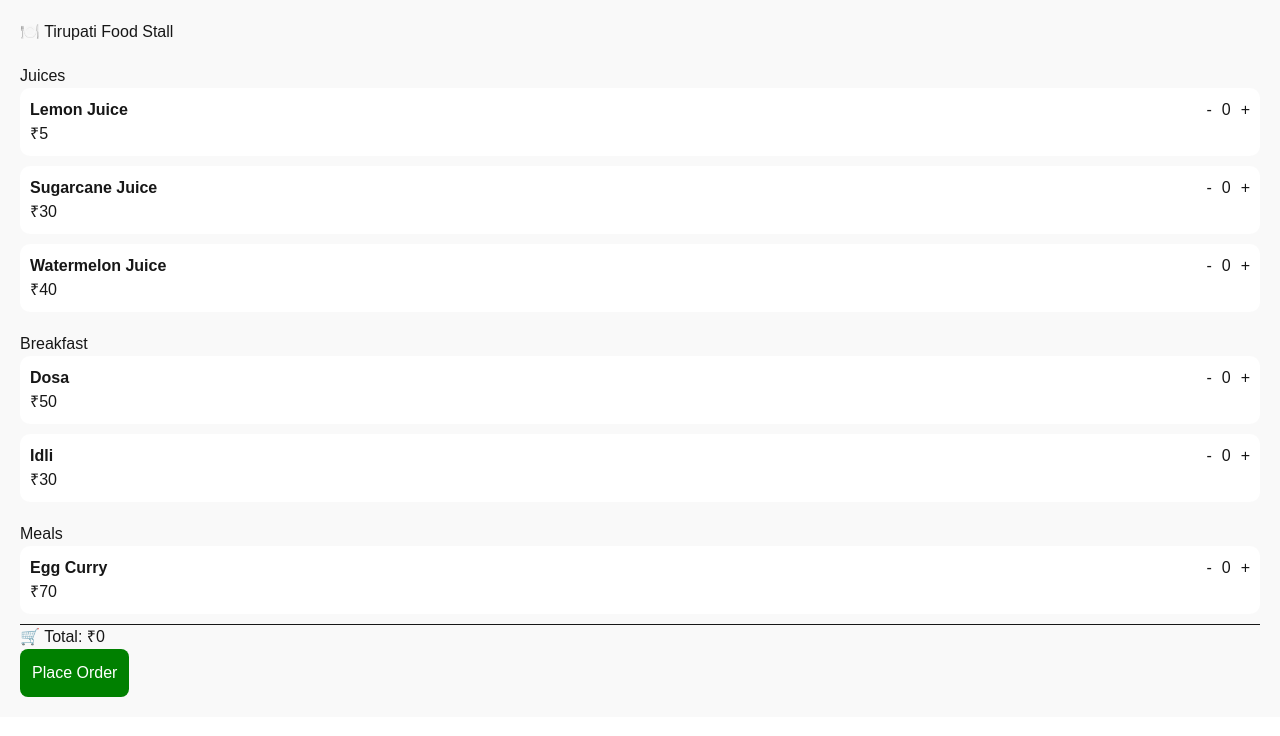
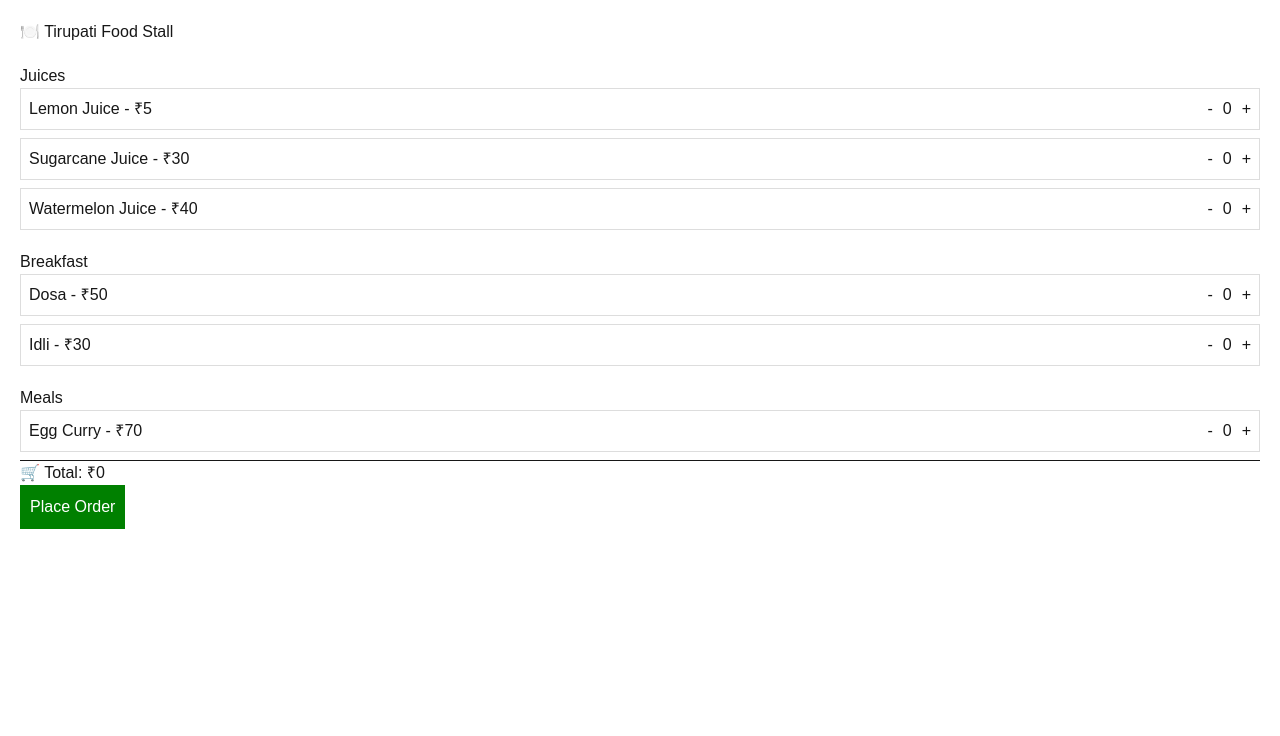
Before and after one commit to Aravind-Krishna-Siva/tirupati-food-app, a Next.js app: page / in a window 1280 px wide. Shown: the top 736 px of the page. Built offline with nearby package versions, Linux system fonts and the light colour scheme.

Commit message:
updated food menu UI with payment system

```diff
--- a/src/app/page.js
+++ b/src/app/page.js
@@ -22,71 +22,68 @@ export default function Home() {
   const name = "Tirupati Food Stall";
 
   const [cart, setCart] = useState({});
-  const [orderActive, setOrderActive] = useState(false);
+  const [orderPlaced, setOrderPlaced] = useState(false);
+  const [paid, setPaid] = useState(false);
   const [token, setToken] = useState(null);
 
-  // ADD ITEM
+  // add item
   const addItem = (item) => {
+    setCart((prev) => ({
+      ...prev,
+      [item.name]: prev[item.name]
+        ? { ...item, qty: prev[item.name].qty + 1 }
+        : { ...item, qty: 1 }
+    }));
+  };
+
+  // remove item
+  const removeItem = (name) => {
     setCart((prev) => {
-      const existing = prev[item.name];
-      return {
-        ...prev,
-        [item.name]: existing
-          ? { ...existing, qty: existing.qty + 1 }
-          : { ...item, qty: 1 }
-      };
+      const copy = { ...prev };
+      if (!copy[name]) return prev;
+
+      if (copy[name].qty === 1) {
+        delete copy[name];
+      } else {
+        copy[name].qty -= 1;
+      }
+      return copy;
     });
   };
 
-  // REMOVE ITEM
-  const removeItem = (name) => {
-    setCart((prev) => {
-      const existing = prev[name];
-      if (!existing) return prev;
-
-      if (existing.qty === 1) {
-        const updated = { ...prev };
-        delete updated[name];
-        return updated;
-      }
-
-      return {
-        ...prev,
-        [name]: { ...existing, qty: existing.qty - 1 }
-      };
-    });
-  };
-
-  // TOTAL
+  // total
   const total = Object.values(cart).reduce(
     (sum, item) => sum + item.price * item.qty,
     0
   );
 
-  // START ORDER
+  // place order
   const placeOrder = () => {
     if (Object.keys(cart).length === 0) return;
-    setOrderActive(true);
+    setOrderPlaced(true);
   };
 
-  // UPI LINK
-  const upiLink = `upi://pay?pa=${upiId}&pn=${name}&am=${total}&cu=INR`;
-
-  // PAYMENT CONFIRM
-  const confirmPayment = () => {
+  // generate token after payment
+  const generateToken = () => {
     setToken("TIR" + Math.floor(1000 + Math.random() * 9000));
     setCart({});
-    setOrderActive(false);
+    setOrderPlaced(false);
+    setPaid(false);
   };
 
+  // UPI QR (static, reliable)
+  const upiQR =
+    `https://api.qrserver.com/v1/create-qr-code/?size=200x200&data=` +
+    `upi://pay?pa=${upiId}&pn=${name}&am=${total}&cu=INR`;
+
   return (
-    <div style={{ padding: 20, fontFamily: "Arial", background: "#f9f9f9" }}>
+    <div style={{ padding: 20, fontFamily: "Arial" }}>
       <h1>🍽️ Tirupati Food Stall</h1>
 
       {/* MENU */}
-      {Object.entries(menu).map(([category, items]) => (
-        <div key={category} style={{ marginTop: 20 }}>
-          <h2>{category}</h2>
+      {Object.entries(menu).map(([cat, items]) => (
+        <div key={cat} style={{ marginTop: 20 }}>
+          <h2>{cat}</h2>
 
           {items.map((item) => (
             <div
@@ -94,16 +91,14 @@ export default function Home() {
               style={{
                 display: "flex",
                 justifyContent: "space-between",
-                background: "#fff",
-                padding: 10,
-                marginBottom: 10,
-                borderRadius: 10
+                marginBottom: 8,
+                padding: 8,
+                border: "1px solid #ddd"
               }}
             >
-              <div>
-                <b>{item.name}</b>
-                <div>₹{item.price}</div>
-              </div>
+              <span>
+                {item.name} - ₹{item.price}
+              </span>
 
               <div>
                 <button onClick={() => removeItem(item.name)}>-</button>
@@ -119,66 +114,52 @@ export default function Home() {
 
       <hr />
 
-      {/* TOTAL */}
       <h2>🛒 Total: ₹{total}</h2>
 
-      {/* PLACE ORDER */}
       <button
         onClick={placeOrder}
-        style={{
-          padding: 12,
-          background: "green",
-          color: "white",
-          border: "none",
-          borderRadius: 8
-        }}
+        style={{ padding: 10, background: "green", color: "white" }}
       >
         Place Order
       </button>
 
       {/* PAYMENT SECTION */}
-      {orderActive && (
-        <div style={{ marginTop: 20, background: "#fff", padding: 15 }}>
+      {orderPlaced && (
+        <div style={{ marginTop: 20 }}>
           <h2>💳 Pay via UPI</h2>
-          <p>Amount: ₹{total}</p>
 
-          <a href={upiLink}>
-            <button
-              style={{
-                padding: 10,
-                background: "blue",
-                color: "white",
-                border: "none",
-                borderRadius: 8
-              }}
-            >
-              Pay with PhonePe / GPay
-            </button>
-          </a>
+          <p><b>UPI ID:</b> {upiId}</p>
+          <p><b>Amount:</b> ₹{total}</p>
 
-          <p style={{ marginTop: 10 }}>
-            After payment click below:
-          </p>
+          {/* QR CODE */}
+          <img src={upiQR} alt="UPI QR" />
+
+          <p>Scan QR using PhonePe / GPay</p>
 
           <button
-            onClick={confirmPayment}
-            style={{
-              padding: 10,
-              background: "green",
-              color: "white",
-              border: "none",
-              borderRadius: 8
-            }}
+            onClick={() => setPaid(true)}
+            style={{ padding: 10, background: "blue", color: "white" }}
           >
-            I Have Paid → Generate Token
+            I Have Paid
           </button>
         </div>
       )}
 
       {/* TOKEN */}
+      {paid && !token && (
+        <div style={{ marginTop: 20 }}>
+          <button
+            onClick={generateToken}
+            style={{ padding: 10, background: "orange" }}
+          >
+            Generate Token
+          </button>
+        </div>
+      )}
+
       {token && (
-        <div style={{ marginTop: 20, background: "#fff", padding: 15 }}>
-          <h2>🎟️ Your Token</h2>
+        <div style={{ marginTop: 20 }}>
+          <h2>🎟️ Token</h2>
           <h1>{token}</h1>
           <p>Show this at counter</p>
         </div>
```
